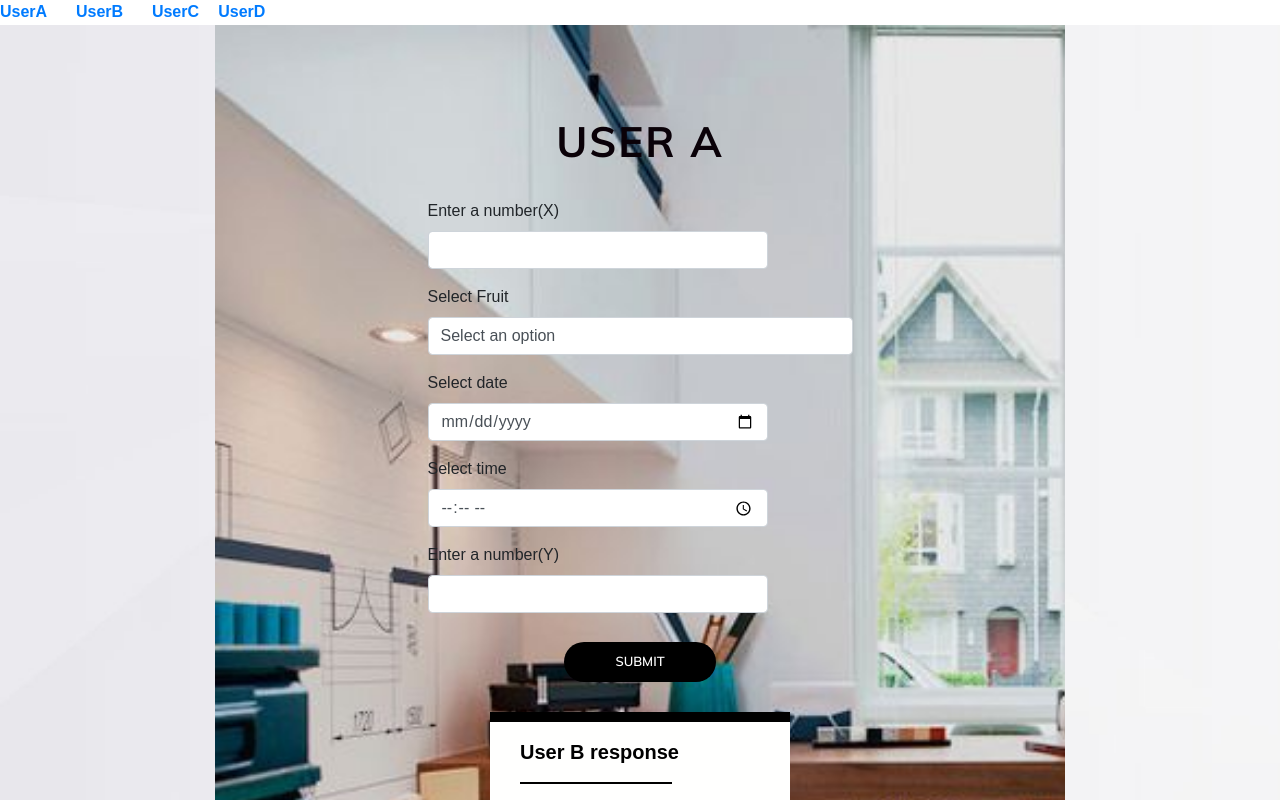
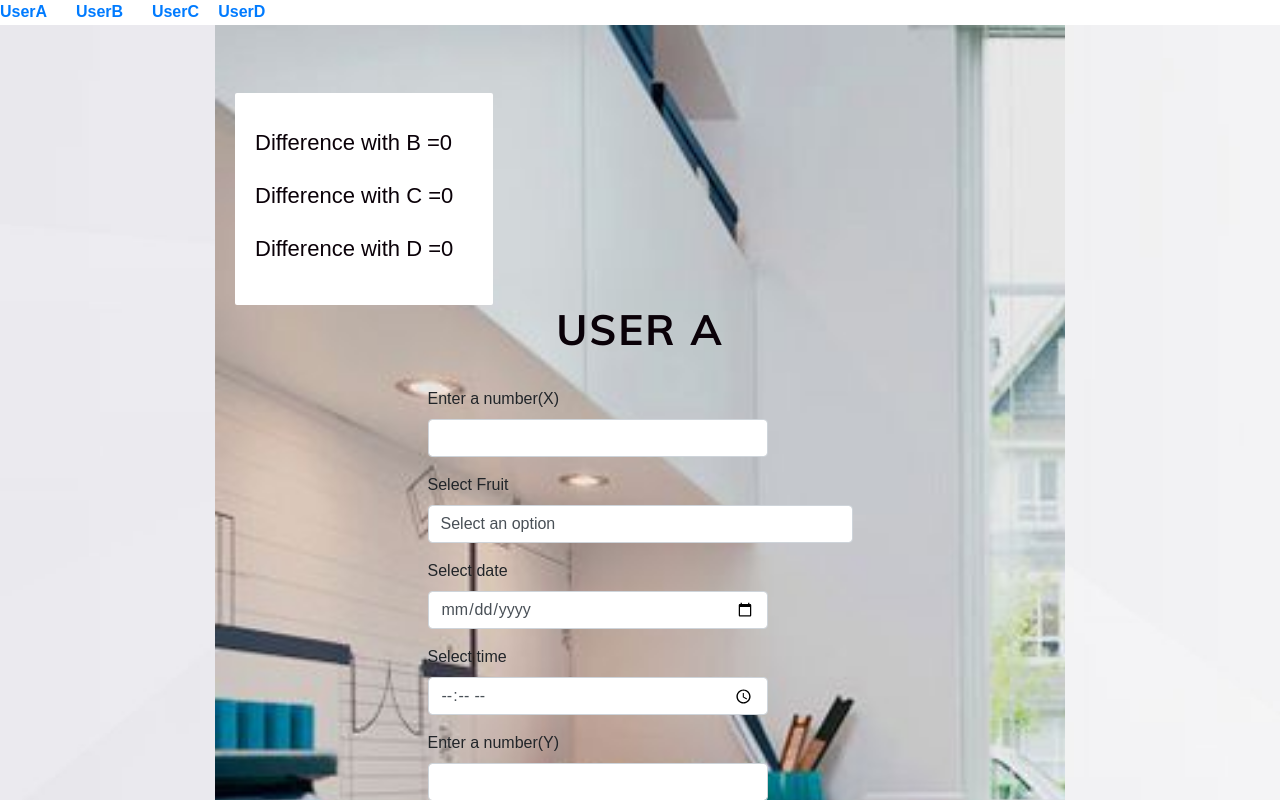
Before and after one commit to lemyoo/test-project-2, a React (Create React App) app: page / in a window 1280 px wide. Shown: the top 800 px of the page. Built offline with nearby package versions, Linux system fonts and the light colour scheme.

Commit message:
long over due

```diff
--- a/src/actions/actions.js
+++ b/src/actions/actions.js
@@ -1,4 +1,31 @@
-import {USER_A_RESPONSES,USER_B_RESPONSES,USER_C_RESPONSES,USER_D_RESPONSES} from '../types/types'
+import {USER_A_RESPONSES,USER_B_RESPONSES,USER_C_RESPONSES,USER_D_RESPONSES,
+DIFFERENCE_IN_B,DIFFERENCE_IN_C,DIFFERENCE_IN_D} from '../types/types'
+
+export const zValueOfB=(data)=>{
+    return{
+        type: DIFFERENCE_IN_B,
+        payload:{
+            data: data
+        }
+    }
+}
+export const zValueOfC=(data)=>{
+    return{
+        type: DIFFERENCE_IN_C,
+        payload:{
+            data: data
+        }
+    }
+}
+
+export const zValueOfD=(data)=>{
+    return{
+        type: DIFFERENCE_IN_D,
+        payload:{
+            data: data
+        }
+    }
+}
 
 export const updateUserAState=(data)=>{
     return{
--- a/src/reducers/reducers.js
+++ b/src/reducers/reducers.js
@@ -1,9 +1,13 @@
-import {USER_A_RESPONSES,USER_B_RESPONSES,USER_C_RESPONSES,USER_D_RESPONSES} from '../types/types'
+import {USER_A_RESPONSES,USER_B_RESPONSES,USER_C_RESPONSES,USER_D_RESPONSES,
+DIFFERENCE_IN_B,DIFFERENCE_IN_C,DIFFERENCE_IN_D} from '../types/types'
 const initialState = {
     userAResponses:{},
     userBResponses:{},
     userCResponses:{},
-    userDResponses:{}
+    userDResponses:{},
+    differenceB: 0,
+    differenceC: 0,
+    differenceD: 0
 }
 
 const reducers=(state = initialState, action)=>{
@@ -16,6 +20,12 @@ const reducers=(state = initialState, action)=>{
             return{...state, userCResponses: action.payload.data};
         case USER_D_RESPONSES:
             return{...state, userDResponses: action.payload.data};
+        case DIFFERENCE_IN_B:
+            return{...state, differenceB: action.payload.data.z};
+        case DIFFERENCE_IN_C:
+            return{...state, differenceC: action.payload.data.z};
+        case DIFFERENCE_IN_D:
+            return{...state, differenceD: action.payload.data.z};
         default:
             return state;
     }
--- a/src/styles/styles.css
+++ b/src/styles/styles.css
@@ -177,12 +177,17 @@ select {
         -webkit-transition-timing-function: cubic-bezier(0.52, 1.64, 0.37, 0.66);
         transition-timing-function: cubic-bezier(0.52, 1.64, 0.37, 0.66); }
 
-.specialData{
+.specialData,
+.special{
   background-color: #fff;
   border: #000;
   font-size: 22px;
   border-radius: 2px;
   display: inline-block;
+  margin-left: 20px;
+  padding-right: 20px;
+  padding-bottom: 20px;
+
 }
 
 .link-values{
@@ -190,4 +195,5 @@ select {
   font-family: 'Courier New', Courier, monospace;
   font-weight: bold;
   color: #000!;
+  margin-left: auto;
 }
--- a/src/types/types.js
+++ b/src/types/types.js
@@ -2,3 +2,6 @@ export const USER_A_RESPONSES = "USER_A_RESPONSES";
 export const USER_B_RESPONSES = "USER_B_RESPONSES";
 export const USER_C_RESPONSES = "USER_C_RESPONSES";
 export const USER_D_RESPONSES = "USER_D_RESPONSES";
+export const DIFFERENCE_IN_B = "DIFFERENCE_IN_B";
+export const DIFFERENCE_IN_C = "DIFFERENCE_IN_C";
+export const DIFFERENCE_IN_D = "DIFFERENCE_IN_D";
--- a/src/views/UserAForm.js
+++ b/src/views/UserAForm.js
@@ -8,6 +8,7 @@ import InputComponent from "../components/InputComponent";
 import "../styles/styles.css";
 
 function UserAForm(props) {
+
   var currentTime = new Date();
   var hr = currentTime.getHours();
   var min = currentTime.getMinutes();
@@ -33,21 +34,32 @@ function UserAForm(props) {
     return (hours <= 9 ? "0" : "") + hours + ":" + (minutes <= 9 ? "0" : "") + minutes + ":"+(seconds<= 9 ? "0" : "") + seconds;
 }
 
-  const { userBResponses,userCResponses,userDResponses } = props;
+  const { userBResponses,userCResponses,userDResponses,differenceB,differenceC,differenceD } = props;
+  let diffB ="Difference with B ="+ 0;
+  let diffC ="Difference with C ="+ 0;
+  let diffD ="Difference with D ="+ 0;
 
   const { handleSubmit, register } = useForm();
 
 
-  //let y =0;
+  let y =0;
   const onSubmit = (data) => {
     props.updateUserAState(data);
     let difference = diff(Time,data.time);
     document.getElementById("showdiff").innerHTML="Time: Difference = "+difference;
-    //y = data.y;
+    y = data.y;
     console.log(diff(Time,data.time))
   }
 
+  if(Object.keys(userBResponses).length !== 0){
+    diffB = "Difference with B = "+(y-differenceB)
+    }
+  if(Object.keys(userCResponses).length !== 0){
+   diffC = "Difference with C = "+(y-differenceC)
+  }
 
+  if(Object.keys(userDResponses).length !== 0){
+    diffD = "Difference with D = "+(y-differenceD)}
 
 
   const userBListDetails = Object.keys(userBResponses).map((key) => {
@@ -92,10 +104,12 @@ function UserAForm(props) {
 
     <div className="wrapper">
       <div className="inner">
-  <span className="specialData" id="showdiff"></span>
-  <span className="specialData" id="differenceB"></span>
-  <span className="specialData" id="differenceC"></span>
-  <span className="specialData" id="differenceD"></span>
+        <div className="special">
+  <span className="specialData" id="showdiff"></span><br/>
+  <span className="specialData" >{diffB}</span><br/>
+  <span className="specialData" >{diffC}</span><br/>
+  <span className="specialData" >{diffD}</span>
+  </div>
         <form onSubmit={handleSubmit(onSubmit)}>
           <h3>User A</h3>
           <InputComponent
@@ -185,7 +199,10 @@ function UserAForm(props) {
 const mapStateToProps = (state) => {
   return { userBResponses: state.reducers.userBResponses,
   userCResponses: state.reducers.userCResponses,
-userDResponses: state.reducers.userDResponses };
+userDResponses: state.reducers.userDResponses,
+differenceB: state.reducers.differenceB,
+differenceC: state.reducers.differenceC,
+differenceD: state.reducers.differenceD };
 
 };
 const mapDispatchToProps = { updateUserAState };
--- a/src/views/UserBForm.js
+++ b/src/views/UserBForm.js
@@ -6,15 +6,16 @@ import { useForm } from "react-hook-form";
 import InputComponent from "../components/InputComponent";
 import "../styles/styles.css";
 import "../styles/list.css";
-import {updateUserBState} from "../actions/actions"
+import {updateUserBState,zValueOfB} from "../actions/actions"
 
 function UserBForm(props) {
   const { userAResponses } = props;
   const { handleSubmit, register } = useForm();
 
   const onSubmit = (data) => {
-    console.log(data);
+
     props.updateUserBState(data);
+    props.zValueOfB(data);
   };
   const userAlistDetails = Object.keys(userAResponses).map((key) => {
     return (
@@ -79,5 +80,5 @@ const mapStateToProps = (state) => {
   return { userAResponses: state.reducers.userAResponses };
 };
 
-const mapDispatchToProps = {updateUserBState};
+const mapDispatchToProps = {updateUserBState,zValueOfB};
 export default connect(mapStateToProps,mapDispatchToProps)(UserBForm);
--- a/src/views/UserCForm.js
+++ b/src/views/UserCForm.js
@@ -5,7 +5,7 @@ import { connect } from "react-redux";
 import InputComponent from "../components/InputComponent";
 import "../styles/styles.css";
 import "../styles/list.css";
-import {updateUserCState} from '../actions/actions'
+import {updateUserCState, zValueOfC} from '../actions/actions'
 
 
 function UserCForm(props) {
@@ -24,6 +24,7 @@ function UserCForm(props) {
   const { handleSubmit, register } = useForm();
   const onSubmit = (data) => {
     props.updateUserCState(data);
+    props.zValueOfC(data)
   };
   return (
     <div className="wrapper">
@@ -77,5 +78,5 @@ const mapStateToProps = (state) => {
   return { userAResponses: state.reducers.userAResponses };
 };
 
-const mapDispatchToProps = {updateUserCState};
+const mapDispatchToProps = {updateUserCState,zValueOfC};
 export default connect(mapStateToProps,mapDispatchToProps)(UserCForm);
--- a/src/views/UserDForm.js
+++ b/src/views/UserDForm.js
@@ -5,7 +5,7 @@ import {connect} from 'react-redux'
 import InputComponent from '../components/InputComponent'
 import "../styles/styles.css";
 import "../styles/list.css";
-import {updateUserDState} from '../actions/actions'
+import {updateUserDState, zValueOfD} from '../actions/actions'
 
 function UserDForm(props) {
     const {userAResponses} = props;
@@ -20,6 +20,7 @@ function UserDForm(props) {
     const {handleSubmit, register} = useForm();
     const onSubmit=(data)=>{
         props.updateUserDState(data);
+        props.zValueOfD(data);
     }
     return (
         <div className="wrapper">
@@ -51,5 +52,5 @@ const mapStateToProps = (state)=>{
     return {userAResponses: state.reducers.userAResponses}
 }
 
-const mapDispatchToProps = {updateUserDState};
+const mapDispatchToProps = {updateUserDState,zValueOfD};
 export default connect(mapStateToProps,mapDispatchToProps)(UserDForm)
```
Also changed, not shown: 1 other file (tests, documents, lock files or other folders).
